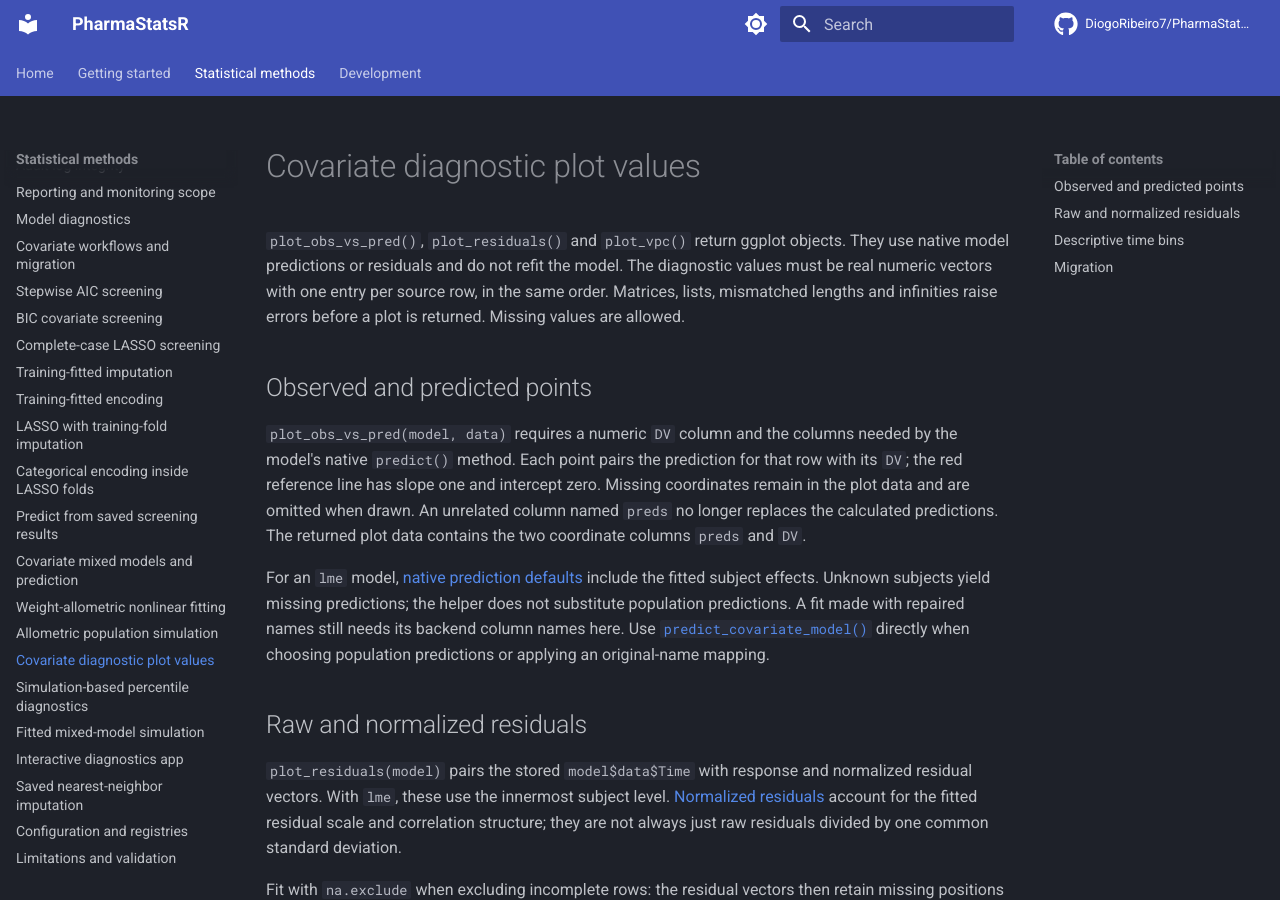
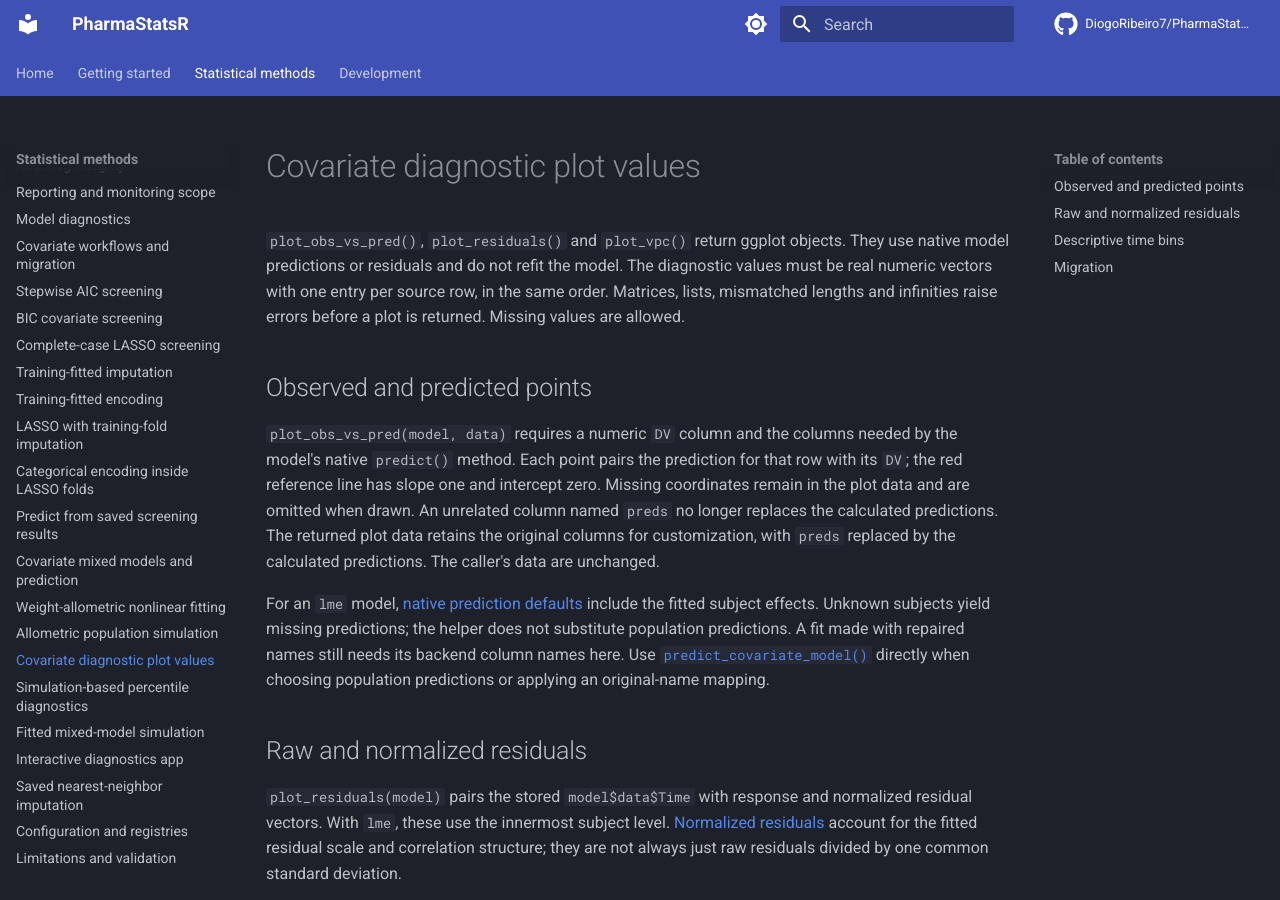
Before and after one commit to DiogoRibeiro7/PharmaStatsR, an MkDocs documentation site: the page built from docs/covariate-diagnostic-plots.md, in a window 1280 px wide and 900 px high. Built offline with MkDocs 1.6.1 and Material for MkDocs 9.7.7, drawn with Linux system fonts in a browser that asks for light colours; comment, search, counter and statistics services are not loaded.

Commit message:
Preserve extra diagnostic plot columns for customization

```diff
--- a/docs/covariate-diagnostic-plots.md
+++ b/docs/covariate-diagnostic-plots.md
@@ -13,7 +13,8 @@
 for that row with its `DV`; the red reference line has slope one and intercept
 zero. Missing coordinates remain in the plot data and are omitted when drawn.
 An unrelated column named `preds` no longer replaces the calculated predictions.
-The returned plot data contains the two coordinate columns `preds` and `DV`.
+The returned plot data retains the original columns for customization, with
+`preds` replaced by the calculated predictions. The caller's data are unchanged.
 
 For an `lme` model, [native prediction defaults](https://stat.ethz.ch/R-manual/R-devel/library/nlme/html/predict.lme.html)
 include the fitted subject effects. Unknown subjects yield missing predictions;
```
Also changed, not shown: 2 other files.
